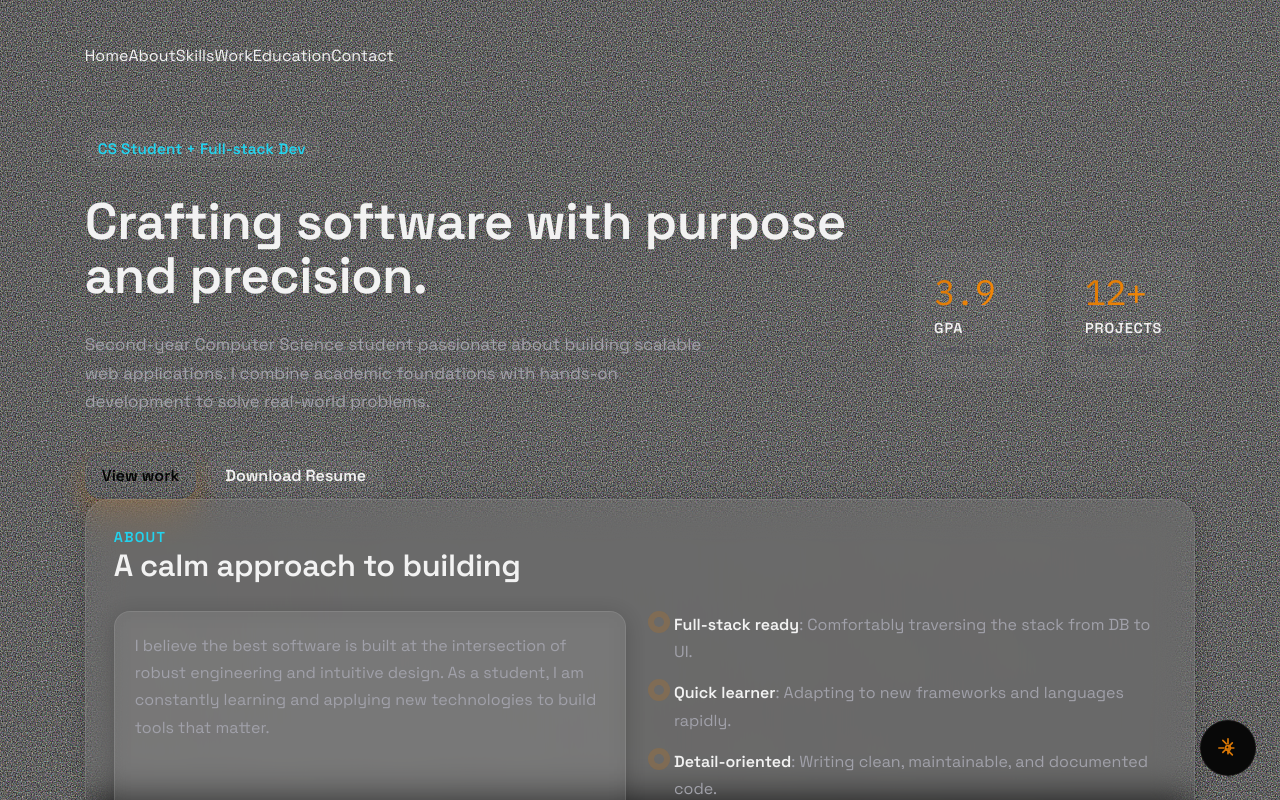
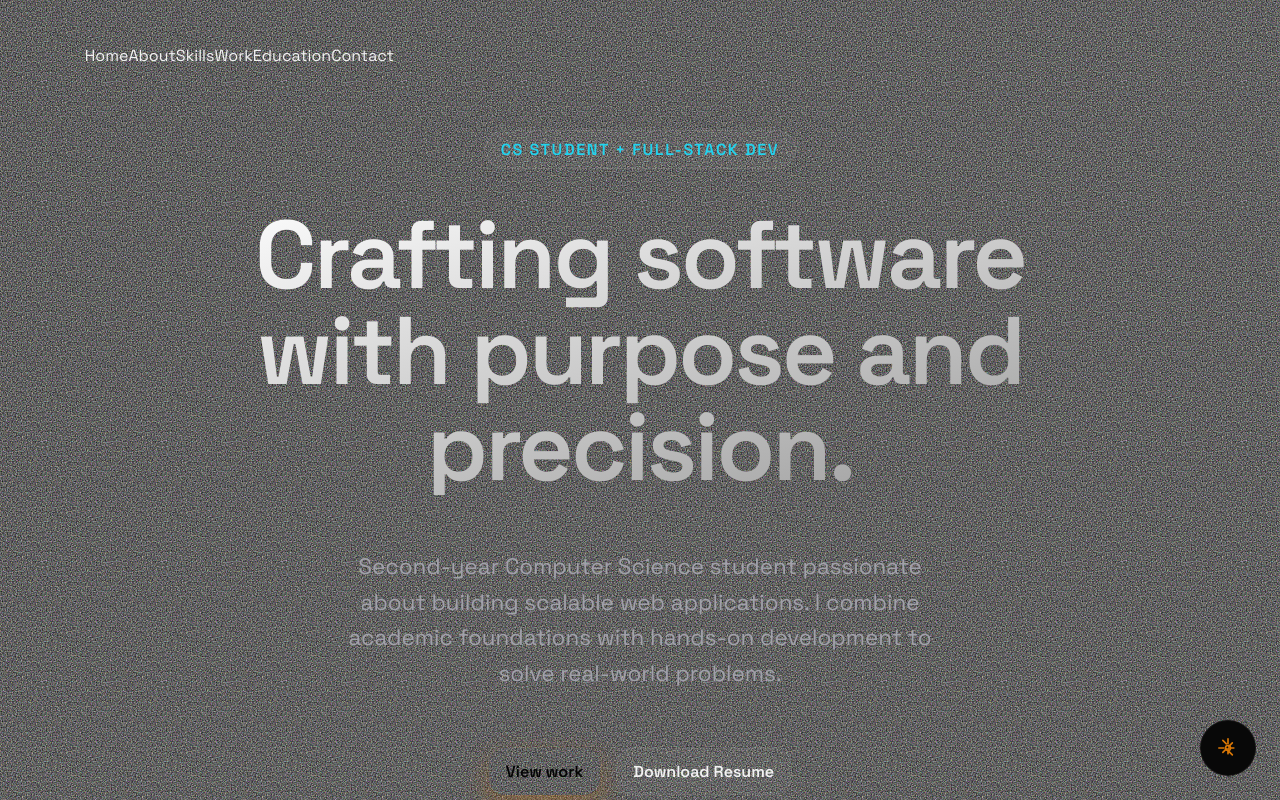
Before and after one commit to parthiv-2006/dev-site, a React (Vite) app: page / in a window 1280 px wide. Shown: the top 800 px of the page. Built offline with nearby package versions, Linux system fonts and the light colour scheme.

Commit message:
revamp Hero with large typography and motion

```diff
--- a/src/sections/Hero.tsx
+++ b/src/sections/Hero.tsx
@@ -1,27 +1,104 @@
+import { motion } from 'framer-motion';
 import ActionButton from '../components/ActionButton';
-import StatCounter from '../components/StatCounter';
+
 import { hero } from '../content/data';
 
 function Hero() {
+  const container = {
+    hidden: { opacity: 0 },
+    show: {
+      opacity: 1,
+      transition: {
+        staggerChildren: 0.1,
+        delayChildren: 0.2,
+      },
+    },
+  };
+
+  const item = {
+    hidden: { y: 40, opacity: 0 },
+    show: { y: 0, opacity: 1, transition: { type: 'spring', stiffness: 50 } as const },
+  };
+
   return (
-    <header className="hero reveal" id="top">
-      <div className="hero__content">
-        <span className="hero__badge">{hero.badge}</span>
-        <h1 className="hero__title">{hero.title}</h1>
-        <p className="hero__lede">{hero.lede}</p>
-        <div className="hero__actions">
+    <header className="hero" id="top" style={{ minHeight: '80vh', display: 'flex', alignItems: 'center', justifyContent: 'center', textAlign: 'center' }}>
+      <motion.div
+        className="hero__content"
+        style={{ maxWidth: '900px', display: 'flex', flexDirection: 'column', alignItems: 'center', gap: '24px' }}
+        variants={container}
+        initial="hidden"
+        animate="show"
+      >
+        <motion.span
+          className="hero__badge"
+          variants={item}
+          style={{
+            fontSize: '1rem',
+            textTransform: 'uppercase',
+            letterSpacing: '0.1em',
+            color: 'var(--accent-cyan)',
+            padding: '8px 16px',
+            borderRadius: '999px',
+            background: 'var(--glass-light)',
+            border: '1px solid var(--glass-border)'
+          }}
+        >
+          {hero.badge}
+        </motion.span>
+
+        <motion.h1
+          className="hero__title"
+          variants={item}
+          style={{
+            fontSize: 'clamp(3rem, 8vw, 6rem)',
+            lineHeight: '1',
+            fontWeight: '800',
+            letterSpacing: '-0.03em',
+            background: 'linear-gradient(to bottom right, #fff, #999)',
+            WebkitBackgroundClip: 'text',
+            WebkitTextFillColor: 'transparent',
+            marginBottom: '16px'
+          }}
+        >
+          {hero.title}
+        </motion.h1>
+
+        <motion.p
+          className="hero__lede"
+          variants={item}
+          style={{ fontSize: 'clamp(1.1rem, 2vw, 1.4rem)', color: 'var(--text-secondary)', maxWidth: '600px', lineHeight: '1.6' }}
+        >
+          {hero.lede}
+        </motion.p>
+
+        <motion.div
+          className="hero__actions"
+          variants={item}
+          style={{ marginTop: '32px', display: 'flex', gap: '16px', justifyContent: 'center' }}
+        >
           <ActionButton href="#projects" label="View work" />
           <ActionButton href="/resume.pdf" label="Download Resume" tone="ghost" download="Parthiv_Paul_Resume.pdf" />
-        </div>
-      </div>
+        </motion.div>
 
-      <div className="hero__stats-orbit" aria-label="Key metrics">
-        {hero.stats.map((stat) => (
-          <div key={stat.label} className="hero__stat-chip">
-            <StatCounter value={stat.value} label={stat.label} note={stat.note} />
-          </div>
-        ))}
-      </div>
+        <motion.div
+          className="hero__stats-orbit"
+          variants={item}
+          style={{
+            display: 'flex',
+            gap: '32px',
+            marginTop: '48px',
+            justifyContent: 'center',
+            flexWrap: 'wrap'
+          }}
+        >
+          {hero.stats.map((stat) => (
+            <div key={stat.label} style={{ textAlign: 'center' }}>
+              <div style={{ fontSize: '2rem', fontWeight: 'bold', color: 'var(--text-primary)' }}>{stat.value}</div>
+              <div style={{ fontSize: '0.9rem', color: 'var(--text-secondary)', textTransform: 'uppercase', letterSpacing: '0.05em' }}>{stat.label}</div>
+            </div>
+          ))}
+        </motion.div>
+      </motion.div>
     </header>
   );
 }
```
